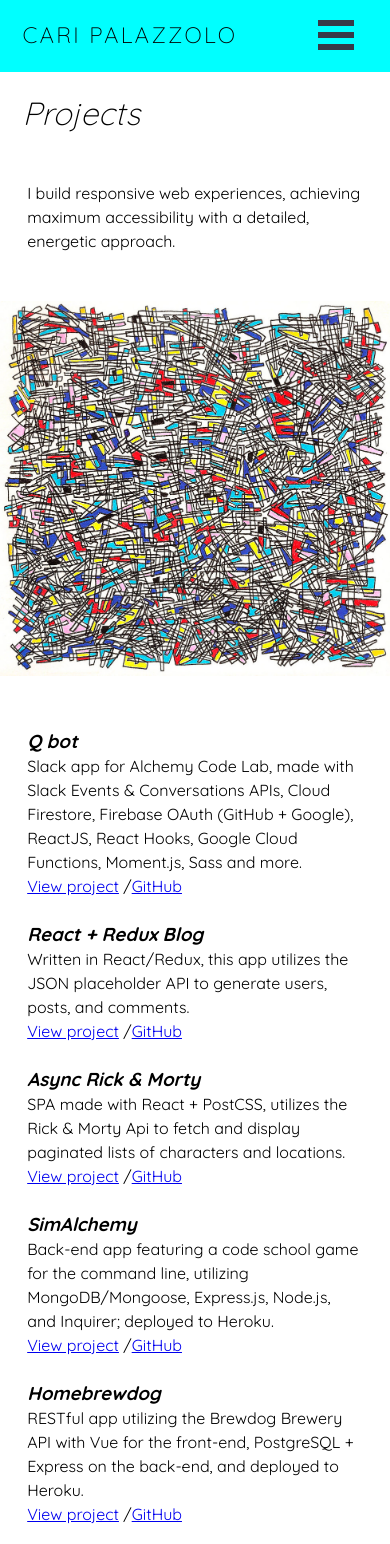
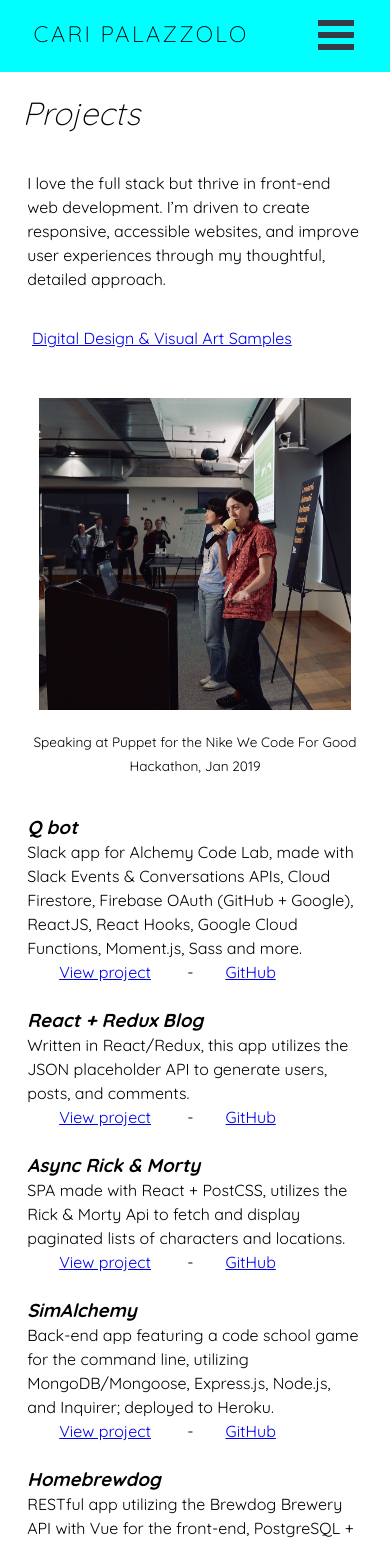
Before and after one commit to caripizza/portfolio, a React app: page /projects in a window 390 px wide. Shown: the top 1544 px of the page. Built offline with nearby package versions, Linux system fonts and the light colour scheme; what promise-middleware-redux would draw is missing.

Commit message:
build out copy and more style tweaks

```diff
--- a/src/components/header/Header.css
+++ b/src/components/header/Header.css
@@ -40,6 +40,11 @@
     width: 49%;
     float: left;
     padding: .34em 0 0 1em;
+
+    a {
+      background: transparent;
+      text-decoration: none;
+    }
   }
 
   h1:hover {
--- a/src/components/header/Header.js
+++ b/src/components/header/Header.js
@@ -29,7 +29,7 @@ export default class Header extends React.Component {
         <header className={styles.Header}>
           <nav>
             {isMobile ? <SideBar pageWrapId={'page-wrap'} /> : null}
-            <h1>CARI PALAZZOLO</h1>
+            <h1><a href="https://cari.pizza" target="_blank" rel="noopener noreferrer">CARI PALAZZOLO</a></h1>
 
             {isMobile ? null
               : <ul>
--- a/src/components/home/Home.js
+++ b/src/components/home/Home.js
@@ -2,7 +2,19 @@ import React from 'react';
 import logo from '../../../assets/caripizza.png';
 import styles from './Home.css';
 
-const welcomeMsg = 'I\'m a full-stack JavaScript developer with passions for building web apps and learning new technologies. My career is rooted in visual art and graphic design, with fortes in audio engineering, website development, digital marketing, Quality Assurance testing, and Quality Control. I look forward to learning new skills and working with diverse groups on purpose-driven projects.';
+const welcomeMsg1 = `
+  Welcome! I'm Cari, a Full Stack JavaScript developer, musician, and graphic designer.
+`;
+const welcomeMsg2 = `
+  After a decade performing and teaching music, I started dabbling in freelance website design and digital marketing for small businesses.
+  I made my way up to the Pacific Northwest and joined the tech scene as a support agent, later working as a QA tester for a small software company.
+  While testing all weekly releases and pairing with UI/UX to propose new system features, I fell in love with the software development cycle and decided to take the plunge into coding.
+`;
+
+const welcomeMsg3 = `
+  In early 2019, I completed a 6 month intensive training program in full stack JavaScript, focusing in front-end website design as well as DevOps, managing the release flow.
+  I made this site with React and styled it with PostCSS. I'm a self taught multi-instrumentalist and audio engineer, fierce problem solver and collaborative team player, and I love learning new technologies.
+`;
 
 const Home = () => {
   return (
@@ -12,10 +24,9 @@ const Home = () => {
 
         <section>
           <img src={logo} alt="logo" className={styles.slide}/>
-          <h2><strong>About Me</strong></h2>
-          <p>
-            {welcomeMsg}
-          </p>
+          <p>{welcomeMsg1}</p>
+          <p>{welcomeMsg2}</p>
+          <p>{welcomeMsg3}</p>
         </section>
 
 
@@ -26,9 +37,9 @@ const Home = () => {
               <li><span><strong>Design:</strong> UI/UX, Mobile-first principles</span></li>
               <li><span><strong>BDD:</strong> Selenium, Jenkins, Jasmine</span></li>
               <li><span><strong>TDD:</strong> Jest, Enzyme, Mocha/Chai, React</span></li>
-              <li><span><strong>Frameworks:</strong> Node, Express, Vue, React, Redux, jQuery, PostCSS, Styled-Components</span></li>
-              <li><span><strong>Databases:</strong> MongoDB, Mongoose, PostgreSQL</span></li>
-              <li><span><strong>DevTools:</strong> DNS, Heroku, Netlify, Git, Slack, Trello, JIRA, Atlassian, GitHub, npm, pip</span></li>
+              <li><span><strong>Frameworks:</strong> Node, Express, Vue, React, Redux, jQuery, Sass, PostCSS, Styled-Components</span></li>
+              <li><span><strong>Databases:</strong> Firebase/Firestore, MongoDB, Mongoose, PostgreSQL</span></li>
+              <li><span><strong>DevTools:</strong> Cloud Functions, Travis CI, DNS, Heroku, Netlify, Git, Slack, Trello, JIRA, Atlassian, GitHub, npm, pip</span></li>
               <li><span><strong>Audio/Video:</strong> ProTools, Cubase, Logic Pro, Final Cut Pro</span></li>
               <li><span><strong>Adobe CC:</strong> Photoshop, Illustrator, InDesign, AfterEffects</span></li>
               <li><span><strong>CMS:</strong> Squarespace, Wordpress</span></li>
@@ -41,9 +52,9 @@ const Home = () => {
           <article className={styles.education}>
             <h2><strong>Academic Background</strong></h2>
             <ul>
-              <li><span><strong>Full Stack Software Development + Devsign:</strong><br/>Alchemy Code Lab (Portland OR) | 2018-2019</span></li>
+              <li><span><strong>Advanced Software Development in Full Stack JavaScript:</strong><br/>Alchemy Code Lab (Portland OR) | 2018-2019</span></li>
               <li className={styles.detail}><span>MERN-stack professional training with emphasis on clean code, team-building, individual problem solving, mob programming + pair programming, and TDD testing</span></li>
-              <li className={styles.detail}><span>3 part program with focus on vanilla JavaScript, SPA app development with RESTful APIs,  full-stack apps using Vue.js with PostgreSQL and React with MongoDB + Mongoose</span><br/></li>
+              <li className={styles.detail}><span>3 part program with focus on vanilla JavaScript, SPA app development with RESTful APIs, full-stack Node.js apps made with Express, Vue.js, PostgreSQL, React, Redux, MongoDB + Mongoose</span><br/></li>
               <li><br/><span><strong>Bachelor of Fine Arts:</strong><br/>The University of Texas at Austin | 2002-2006</span></li>
               <li className={styles.detail}><span>Major: Studio Art | Concentrations: Video, Drafting, Painting, Printmaking</span></li>
               <li className={styles.detail}><span>Graduated with University Honors, Cum Laude</span></li>
--- a/src/components/projects/Projects.css
+++ b/src/components/projects/Projects.css
@@ -1,24 +1,30 @@
 .Projects {
   display: flex;
 
-  p {
-    padding: .5em 1.7em .2em 1.7em;
+  p.description {
+    padding: 1.7em 1.7em .2em 1.7em;
     animation-duration: 1.5s;
-    animation-name: slideinRight;
+    /*animation-name: slidein;*/
     width: 100%;
   }
 
+  .imgs {
+    display: block;
+    text-align: center;
+  }
+
   img {
-    width: 100%;
-    animation-duration: 1.5s;
-    animation-name: slidein;
+    width: 23em;
+    /*animation-duration: 1.5s;
+    animation-name: slidein;*/
     justify-self: center;
+    padding-top: 2em;
     }
 
     @keyframes slidein {
       from {
         margin-left: 50%;
-        width: 50%;
+        width: 100%;
       }
       to {
         margin-left: 0%;
@@ -43,7 +49,17 @@
     line-height: 1.5em;
     width: 49%;
     min-height: 75vh;
-    display: grid;
+    display: flex;
+    flex-direction: column;
+
+    a {
+      margin: 1em 2em;
+    }
+
+    p.caption {
+      font-size: .85rem;
+      text-align: center;
+    }
   }
 
   .right {
@@ -89,4 +105,11 @@
     }
   }
 
+  @media only screen and (max-width: 888px) {
+    img {
+      width: 80%;
+      margin: 0 auto;
+    }
+  }
+
 }
--- a/src/components/projects/Projects.js
+++ b/src/components/projects/Projects.js
@@ -1,7 +1,10 @@
 import React from 'react';
 import { Link } from 'react-router-dom';
 import styles from './Projects.css';
-import scribble from '../../../assets/20_color+doodle-cari-palazzolo.jpg';
+import hackathonPic from '../../../assets/hackathon.jpg';
+// import qBotPresentation from '../../../assets/Qbot-present.jpg';
+// import scribble from '../../../assets/20_color+doodle-cari-palazzolo.jpg';
+// import Qbot from '../../../assets/Qbot-logo_inverted.jpg';
 
 const Projects = () => {
   return (
@@ -10,8 +13,15 @@ const Projects = () => {
 
         <section className={styles.left}>
           <h1>Projects</h1>
-          <p>I build responsive web experiences, achieving maximum accessibility with a detailed, energetic approach.</p>
-          <img src={scribble} alt="scribble"/>
+          <p className={styles.description}>I love the full stack but thrive in front-end web development. I’m driven to create responsive, accessible websites, and improve user experiences through my thoughtful, detailed approach.</p>
+          <a href="http://caripalazzolo.com/s/portfolio.pdf" target="_blank" rel="noopener noreferrer">Digital Design & Visual Art Samples</a>
+          <div className={styles.imgs}>
+            <img src={hackathonPic} alt="hackathon"/>
+            <p className={styles.caption}>Speaking at Puppet for the Nike We Code For Good Hackathon, Jan 2019</p>
+            {/* <img src={qBotPresentation} alt="qbot-presentation"/> */}
+            {/* <img src={scribble} alt="scribble"/>
+            <img src={Qbot} alt="Qbot"/> */}
+          </div>
         </section>
 
 
@@ -25,7 +35,7 @@ const Projects = () => {
             <span>
               <Link to="/projects/q-bot">
                 View project
-              </Link> /
+              </Link> -
               <a href="https://github.com/team-q/q-bot-sandbox" target="_blank" rel="noopener noreferrer">
                 GitHub
               </a>
@@ -42,7 +52,7 @@ const Projects = () => {
             <span>
               <Link to="/projects/redux-blog">
                 View project
-              </Link> /
+              </Link> -
               <a href="https://github.com/caripizza/redux-blog" target="_blank" rel="noopener noreferrer">
                 GitHub
               </a>
@@ -59,7 +69,7 @@ const Projects = () => {
             <span>
               <Link to="/projects/async-rm">
                 View project
-              </Link> /
+              </Link> -
               <a href="https://github.com/caripizza/async-react" target="_blank" rel="noopener noreferrer">
                 GitHub
               </a>
@@ -76,7 +86,7 @@ const Projects = () => {
             <span>
               <Link to="/projects/SimAlchemy">
                 View project
-              </Link> /
+              </Link> -
               <a href="https://github.com/team-sailboat/SimAlchemy" target="_blank" rel="noopener noreferrer">
                 GitHub
               </a>
@@ -93,7 +103,7 @@ const Projects = () => {
             <span>
               <Link to="/projects/homebrewdog">
                 View project
-              </Link> /
+              </Link> -
               <a href="https://github.com/team-thermometer" target="_blank" rel="noopener noreferrer">
                 GitHub
               </a>
@@ -110,7 +120,7 @@ const Projects = () => {
             <span>
               <Link to="/projects/meme-generator">
                 View project
-              </Link> /
+              </Link> -
               <a href="https://github.com/caripizza/meme-generator" target="_blank" rel="noopener noreferrer">
                 GitHub
               </a>
@@ -125,7 +135,7 @@ const Projects = () => {
             <span>
               <Link to="/projects/pokedex">
                 View project
-              </Link> /
+              </Link> -
               <a href="https://github.com/caripizza/return-of-pokedex" target="_blank" rel="noopener noreferrer">
                 GitHub
               </a>
--- a/src/components/work/Work.js
+++ b/src/components/work/Work.js
@@ -1,7 +1,7 @@
 import React from 'react';
 import styles from './Work.css';
 import Accordion from '../Accordion';
-import hackathonPic from '../../../assets/hackathon.jpg';
+// import hackathonPic from '../../../assets/hackathon.jpg';
 
 const Work = () => {
   return (
@@ -16,7 +16,7 @@ const Work = () => {
                 <span><strong>Arts People</strong> | 2017-2018 | Portland, OR
                   <br/><a href="https://www.arts-people.com/" target="_blank" rel="noopener noreferrer">www.arts-people.com</a></span>
                 <ul>
-                  <li>Worked with QA Lead and Deployment Manager to test all weekly releases through multiple stages of development (sprint, alpha, stage, production)</li>
+                  <li>Worked with QA Lead and Deployment Manager to test all weekly releases through multiple stages of development</li>
                   <li>Spearheaded Google Analytics integration testing and composed copy for internal help guides</li>
                   <li>Discovered a security vulnerability with an admin tool and paired with DevOps Lead to resolve</li>
                   <li>Proposed revised print-to-pdf concept for platform reporting feature</li>
@@ -35,9 +35,9 @@ const Work = () => {
                   <a href="https://www.squarespace.com/" target="_blank" rel="noopener noreferrer">www.squarespace.com</a></span>
                 <ul>
                   <li>Administered adept live chat & email support using advanced troubleshooting techniques to determine real-time diagnoses</li>
-                  <li>Attended {'Introduction to Website Development'} Portland Community College course courtesy training program</li>
+                  <li>Completed {'Introduction to Website Development'} Portland Community College course</li>
                   <li>Consistently delivered stellar performance metrics with exceptional KPIs (including 100% Customer Satisfaction and QC ratings)</li>
-                  <li>Led an image troubleshooting workshop for internal teams titled {'All About Images'}</li>
+                  <li>Taught image troubleshooting workshop for internal teams titled {'All About Images'}</li>
                   <li>Proficient with CMS platforms (Squarespace/Wordpress), Ecommerce (Stripe), RSS/podcasting, custom domain management/mapping, G Suite email setup</li>
                   <li>Skilled in help-desk and team collaboration tools (Zendesk/Zopim/Desk, Slack/HipChat, Trello, JIRA)</li>
                 </ul>
@@ -49,6 +49,7 @@ const Work = () => {
                 <ul>
                   <li>Designed, proposed and developed rental website</li>
                   <li>Generated logo and marketing designs for web + print</li>
+                  <li>Completed City of Austin Small Business Development SEO course</li>
                   <li>Provided phone and email support while assisting Office Manager with bookkeeping tasks</li>
                   <li>Setup and installed networking hardware and wireless routers at local film studios and music festivals (ACL/SXSW)</li>
                   <li>Assisted Warehouse Manager with maintaining and repairing rental inventory</li>
@@ -114,7 +115,7 @@ const Work = () => {
 
           </article>
 
-          <img src={hackathonPic} alt="hackathon"/>
+          {/* <img src={hackathonPic} alt="hackathon"/> */}
 
         </section>
       </main>
```
Also changed, not shown: assets/Qbot-logo_inverted.jpg (added).
